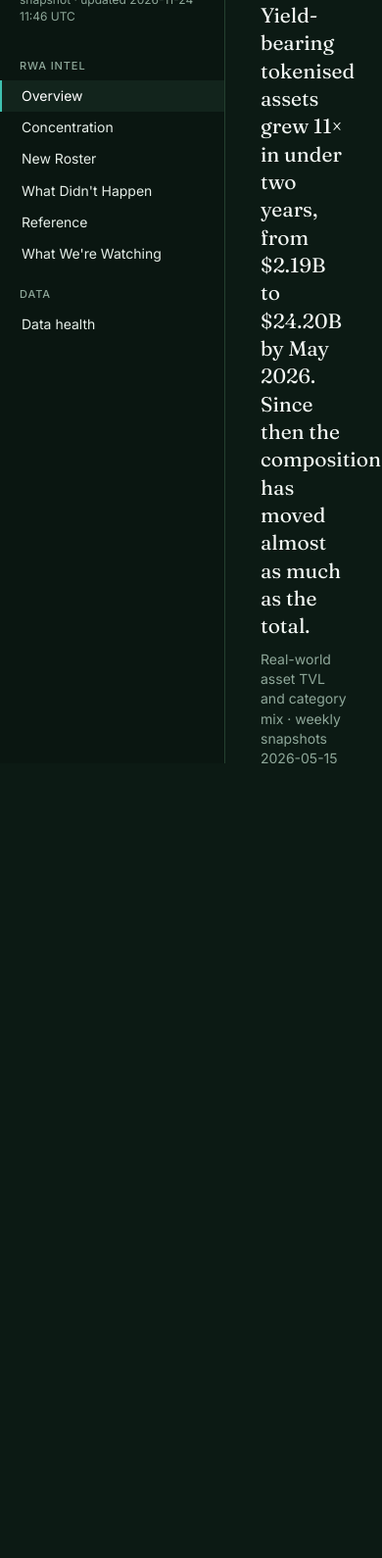
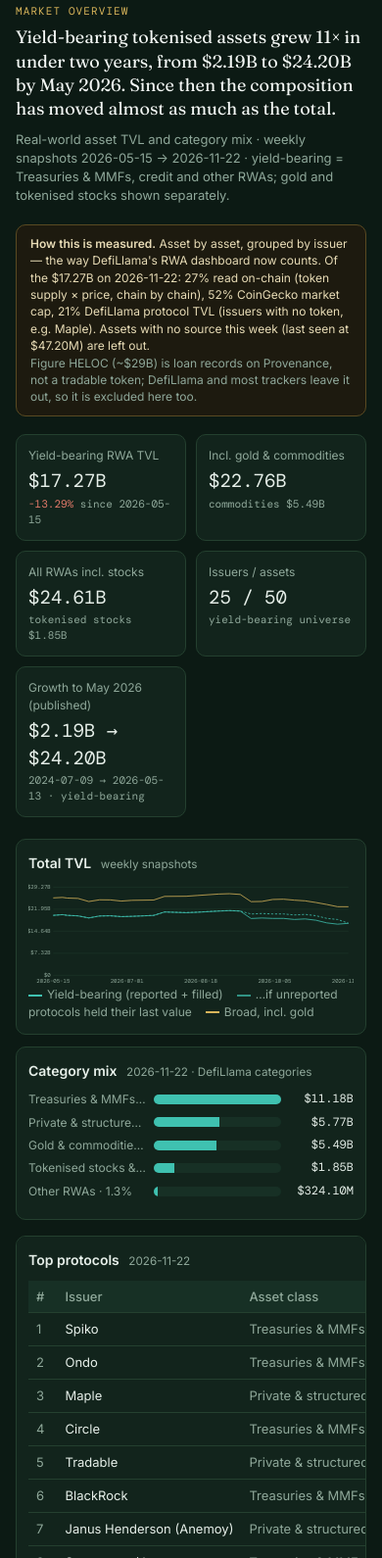
Before and after one commit to danpereira88/rwapulse, a plain HTML site: page site/index.html in a window 390 px wide. Shown: the part 65-1655 px from the top of the page at 98% size. Before the commit the page ends 844 px from the top, so only its background shows below. Drawn offline with nearby package versions, Linux system fonts and the light colour scheme.

Commit message:
Mobile layout for the dashboard
- Below 760px the sidebar becomes a sticky top bar with swipeable page tabs;
  the current page's tab scrolls into view
- Full-width content, two-column number tiles, single-column cards
- Wide tables scroll inside their card instead of stretching the page
- Label fixes left over from the protocol model ("Top issuers", "Asset class mix")

Co-Authored-By: Claude Opus 5.5 <noreply@anthropic.com>
Claude-Session: https://claude.ai/code/session_01KrTD3TVQy38UEnVPE1JMV4

```diff
--- a/site/index.html
+++ b/site/index.html
@@ -90,6 +90,47 @@
   .section { margin: 26px 0 8px; } .section h2 { font-family: var(--serif); font-weight: 600; font-size: 22px; margin: 0 0 4px; }
   .stat-row { display: flex; gap: 26px; flex-wrap: wrap; margin: 8px 0 14px; } .stat-row div { font-family: var(--mono); } .stat-row small { display: block; color: var(--muted); font-family: var(--sans); font-size: 12px; }
   code { font-family: var(--mono); font-size: 12px; color: var(--muted); }
+
+  /* ── Phones and small tablets ───────────────────────────────────────────── */
+  @media (max-width: 760px) {
+    html, body { height: auto; }
+    body { display: block; font-size: 14px; }
+    nav { position: sticky; top: 0; z-index: 10; width: 100%; padding: 10px 0 0; border-right: 0;
+          border-bottom: 1px solid var(--line); display: flex; flex-wrap: nowrap; align-items: center;
+          overflow-x: auto; -webkit-overflow-scrolling: touch; scrollbar-width: none; }
+    nav::-webkit-scrollbar { display: none; }
+    nav .brand { font-size: 18px; padding: 0 14px 10px 16px; white-space: nowrap; flex: none; }
+    nav .sub, nav h4 { display: none; }
+    nav button { width: auto; flex: none; white-space: nowrap; padding: 8px 12px 10px; border-left: 0;
+                 border-bottom: 2px solid transparent; font-size: 14px; }
+    nav button small { display: none; }
+    nav button.active { background: none; border-bottom-color: var(--teal); }
+    main { overflow: visible; padding: 18px 16px 48px; }
+    h1 { font-size: 23px; }
+    .lede { font-size: 18px; }
+    .desc { font-size: 13px; }
+    .kpis { grid-template-columns: 1fr 1fr; gap: 10px; }
+    .kpi { padding: 12px; }
+    .kpi .value { font-size: 19px; word-break: break-word; }
+    .kpi .note { font-size: 11px; }
+    .grid2 { grid-template-columns: 1fr; gap: 12px; }
+    .card { padding: 14px 12px; overflow-x: auto; -webkit-overflow-scrolling: touch; }
+    .card table { min-width: 520px; }
+    th, td { padding: 7px 8px; font-size: 13px; }
+    td { max-width: 220px; }
+    .tablewrap { max-height: none; }
+    .toolbar input { width: 100% !important; }
+    .pager { margin-left: 0; width: 100%; justify-content: space-between; }
+    .bar .lbl { width: 120px; font-size: 12px; }
+    .bar .v { width: 66px; font-size: 12px; }
+    .cards { grid-template-columns: 1fr; }
+    .watch { padding: 14px 12px; overflow-x: auto; -webkit-overflow-scrolling: touch; }
+    .watch table { min-width: 520px; }
+    main { overflow-x: hidden; }
+    .watch h2, .section h2 { font-size: 19px; }
+    .banner { font-size: 12px; }
+    .chart .axis { font-size: 13px; }
+  }
 </style>
 </head>
 <body>
@@ -257,7 +298,9 @@ function route() {
   document.querySelectorAll("nav button").forEach(b => b.classList.toggle("active", b.dataset.r === r));
   const [kind, name] = r.split("/");
   const m = $("#main");
-  m.scrollTop = 0;
+  m.scrollTop = 0; window.scrollTo(0, 0);
+  // On phones the nav is a horizontal strip: keep the current page's tab in view
+  document.querySelector("nav button.active")?.scrollIntoView({ inline: "center", block: "nearest" });
   const pages = { overview: pOverview, concentration: pConcentration, roster: pRoster,
                   "didnt-happen": pDidnt, reference: pReference, watching: pWatching, health: overview };
   if (pages[kind]) return load(m, pages[kind]);
```
Also changed, not shown: ui/index.html (+44 -1 lines).
